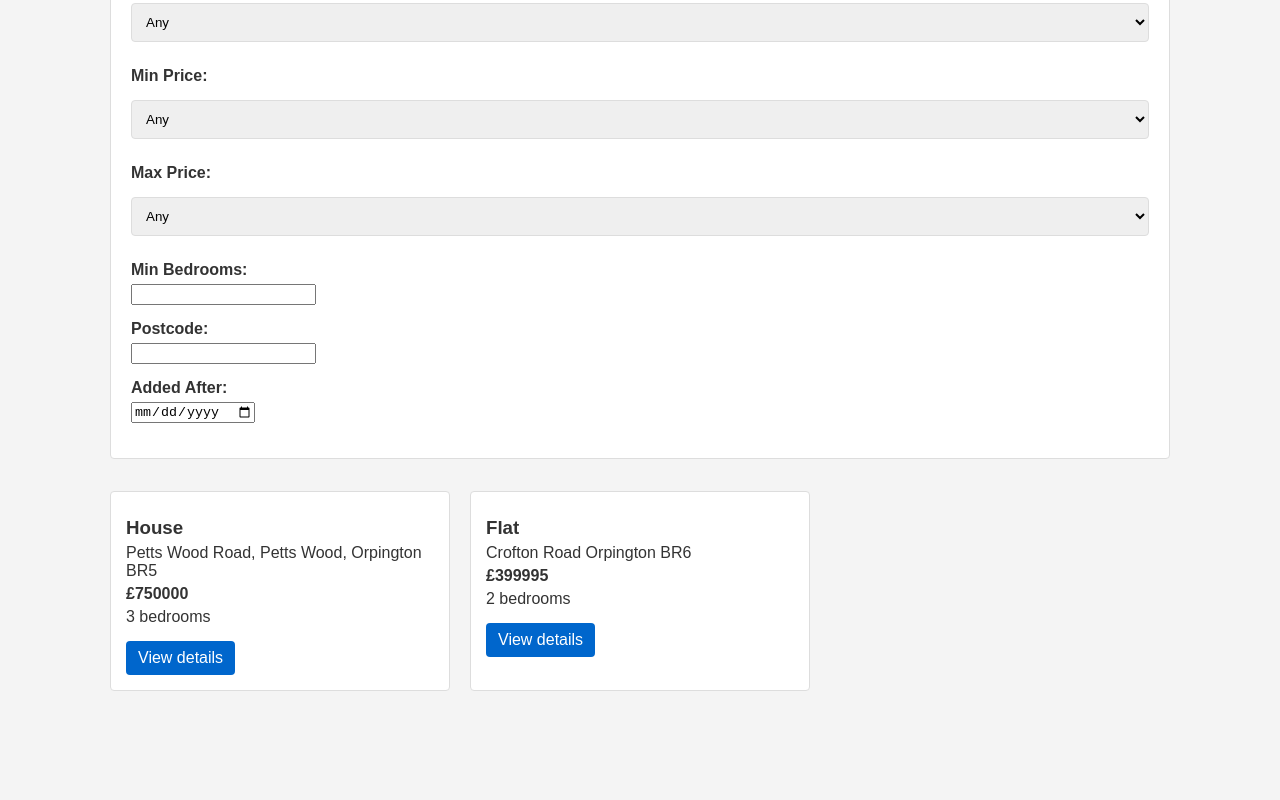
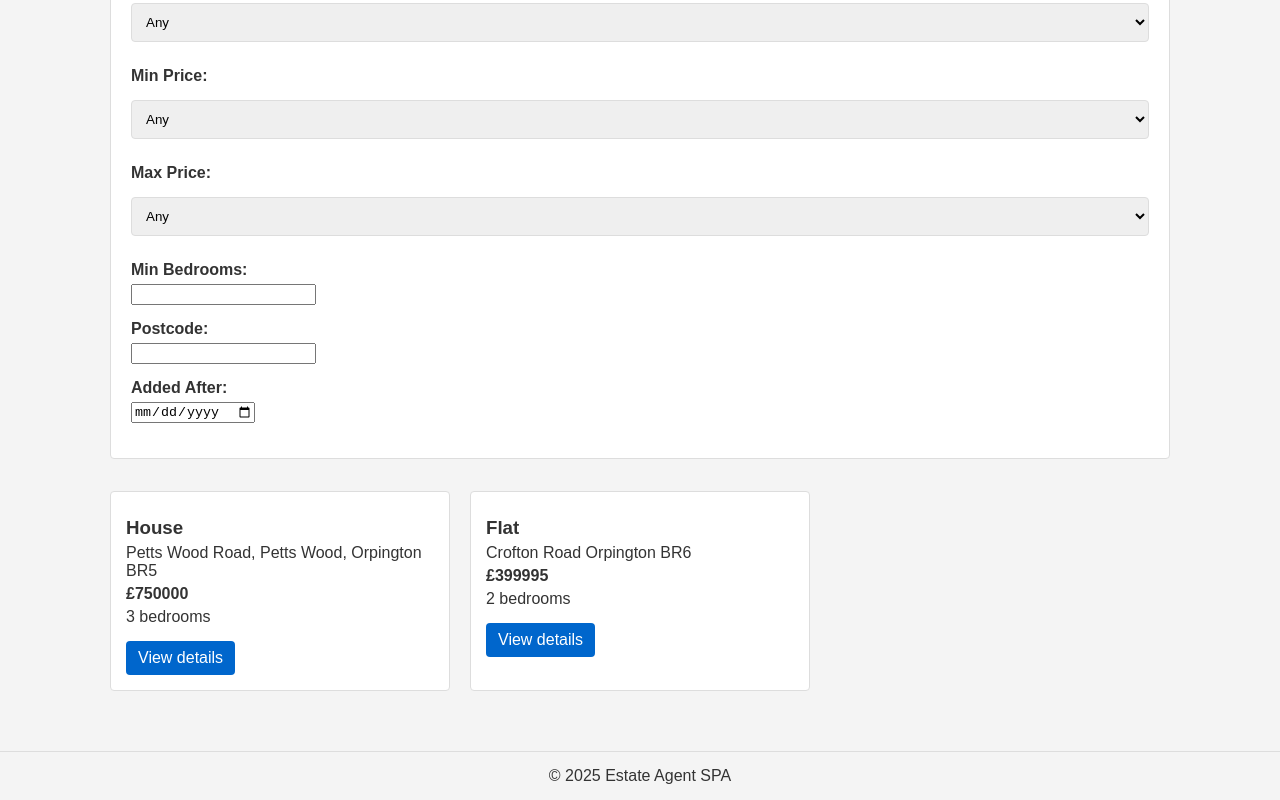
Before and after one commit to tolmir-git/estate-agent-spa, a React (Vite) app: page / in a window 1280 px wide. Shown: the part 281-1081 px from the top of the page. Before the commit the page ends 992 px from the top, so only its background shows below. Built offline with nearby package versions, Linux system fonts and the light colour scheme.

Commit message:
added footer and further improved ui

```diff
--- a/src/App.jsx
+++ b/src/App.jsx
@@ -2,6 +2,7 @@ import { BrowserRouter, Routes, Route } from "react-router-dom";
 import SearchPage from "./pages/SearchPage";
 import PropertyDetails from "./pages/PropertyDetails";
 import Header from "./components/Header";
+import Footer from "./components/Footer";
 
 function App() {
   return (
@@ -11,6 +12,7 @@ function App() {
         <Route path="/" element={<SearchPage />} />
         <Route path="/property/:id" element={<PropertyDetails />} />
       </Routes>
+      <Footer />
     </BrowserRouter>
   );
 }
--- /dev/null
+++ b/src/components/Footer.jsx
@@ -0,0 +1,9 @@
+function Footer() {
+  return (
+    <footer className="footer">
+      <p>© 2025 Estate Agent SPA</p>
+    </footer>
+  );
+}
+
+export default Footer;
--- a/src/components/PropertyCard.jsx
+++ b/src/components/PropertyCard.jsx
@@ -11,9 +11,10 @@ function PropertyCard({ property }) {
       </p>
       <p>{property.bedrooms} bedrooms</p>
 
-      <Link to={`/property/${property.id}`}>
-        View details
+      <Link to={`/property/${property.id}`} className="button">
+      View details
       </Link>
+
     </div>
   );
 }
--- a/src/pages/SearchPage.jsx
+++ b/src/pages/SearchPage.jsx
@@ -46,6 +46,7 @@ function SearchPage() {
       return false;
     }
   }
+
 
 
 
@@ -124,6 +125,12 @@ function SearchPage() {
             }
           />
         </div>
+        {filteredProperties.length === 0 && (
+        <p className="error-message">
+          No properties match your search criteria.
+        </p>
+)}
+
       </div>
 
       {/* PROPERTY LIST */}
@@ -137,6 +144,7 @@ function SearchPage() {
 
       </div>
     </div>
+
   );
 }
 
```
